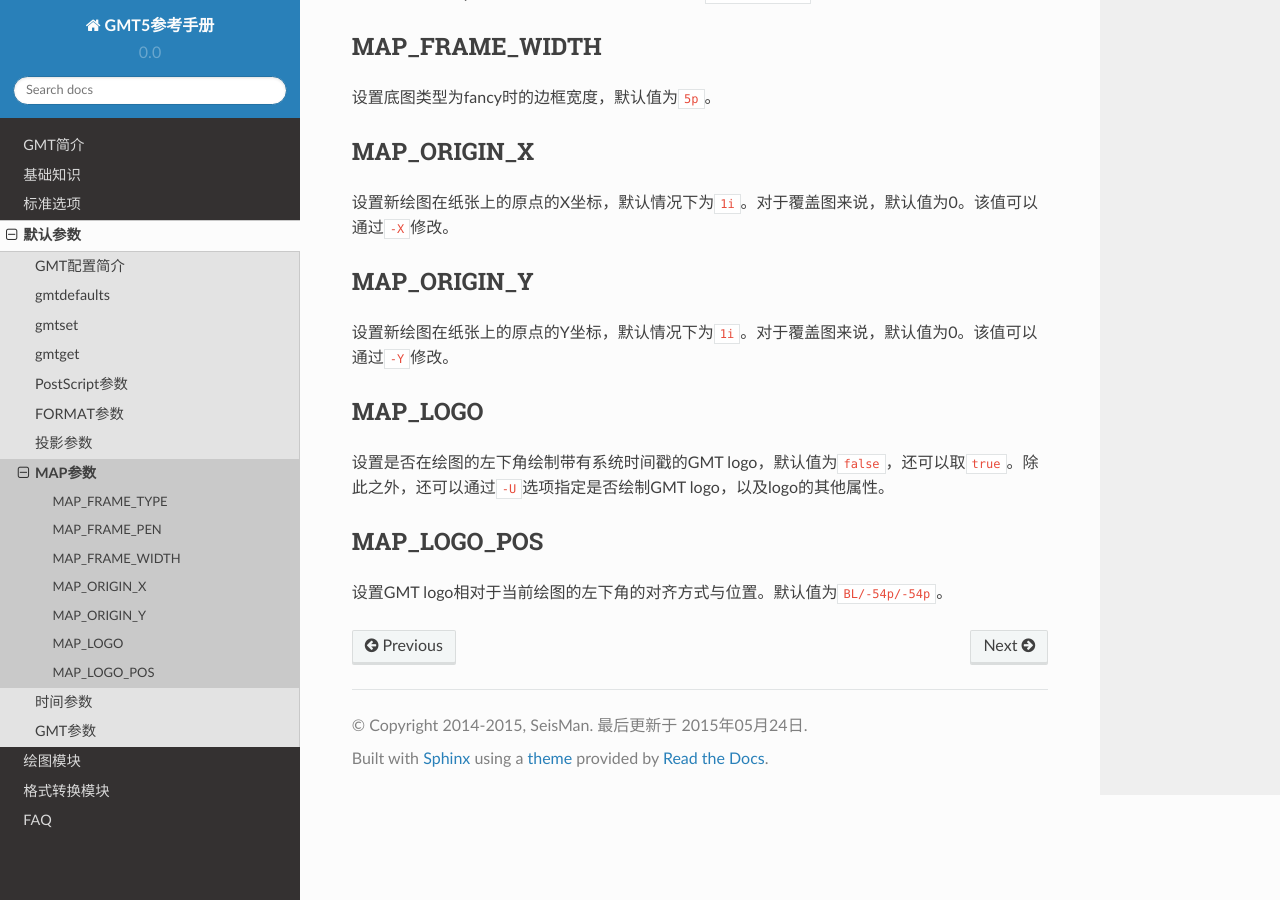
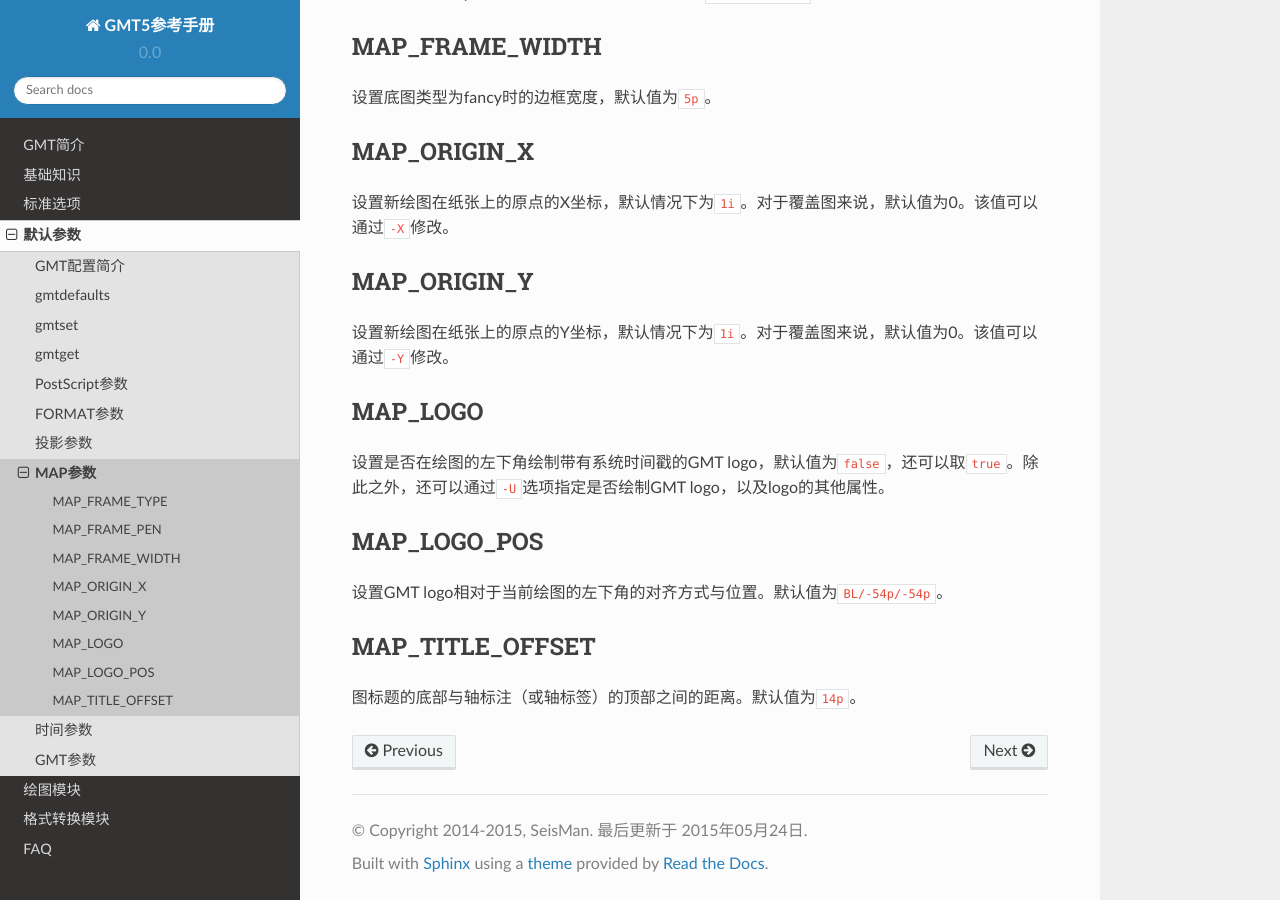
Before and after one commit to seisman/GMT5_Docs, a Sphinx documentation site: the page built from source/map-parameters.rst, in a window 1280 px wide and 900 px high, scrolled down 1088 px. Built offline with Sphinx 7.4.7 and the Read the Docs theme 2.0.0, drawn with Linux system fonts in a browser that asks for light colours.

Commit message:
MAP_TITLE_OFFSET

```diff
--- a/source/map-parameters.rst
+++ b/source/map-parameters.rst
@@ -64,3 +64,10 @@ MAP_LOGO_POS
 ------------
 
 设置GMT logo相对于当前绘图的左下角的对齐方式与位置。默认值为\ ``BL/-54p/-54p``\ 。
+
+.. _MAP_TITLE_OFFSET:
+
+MAP_TITLE_OFFSET
+----------------
+
+图标题的底部与轴标注（或轴标签）的顶部之间的距离。默认值为\ ``14p``\ 。
```
Also changed, not shown: other parts of source/map-parameters.rst (+1 -1 lines).
